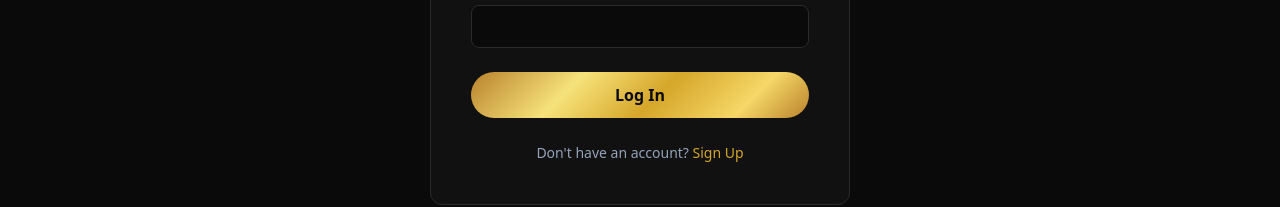
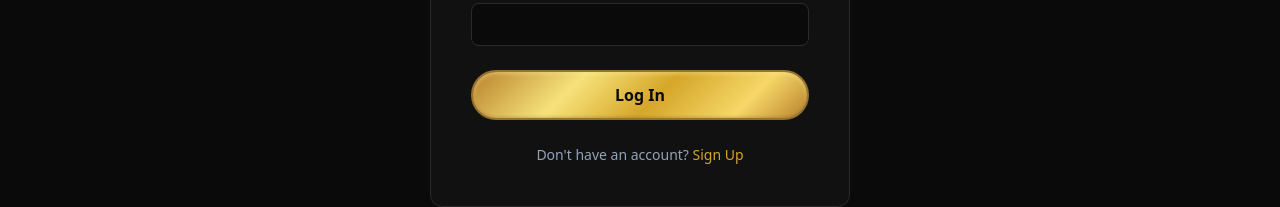
Before and after one commit to Isolyth/rockethacks, a SvelteKit app in the folder frontend/: page /login in a window 1280 px wide. Shown: the part 465-672 px from the top of the page. Built offline with nearby package versions, Linux system fonts and the light colour scheme; no server answers.

Commit message:
buttonoverhaul

```diff
--- a/frontend/src/app.css
+++ b/frontend/src/app.css
@@ -15,6 +15,8 @@
 	--gradient-silver: linear-gradient(180deg, #BAC0C5 0%, #F1F9FE 25%, #656A70 52%, #DDE6EA 77%, #43474D 100%);
 	--gradient-gold: linear-gradient(180deg, #F6E27A 0%, #D5A629 37.5%, #F6D767 75%, #B9822C 100%);
 	--gradient-gold-btn: linear-gradient(135deg, #B9822C 0%, #F6E27A 30%, #D5A629 55%, #F6D767 80%, #B9822C 100%);
+	--color-gold-border: #96722B;
+	--gold-btn-shadow: inset 0 2px 4px rgba(255, 235, 170, 0.45), inset 0 -1px 3px rgba(0, 0, 0, 0.2);
 	--radius: 12px;
 	--radius-sm: 8px;
 	--radius-pill: 9999px;
--- a/frontend/src/lib/components/AdvisorChat.svelte
+++ b/frontend/src/lib/components/AdvisorChat.svelte
@@ -288,7 +288,7 @@
 	.send-btn {
 		background: var(--gradient-gold-btn);
 		color: #0a0a0f;
-		border: none;
+		border: 2px solid var(--color-gold-border);
 		border-radius: var(--radius-pill);
 		padding: 0 1.25rem;
 		height: 48px;
@@ -296,6 +296,7 @@
 		cursor: pointer;
 		transition: filter 0.2s;
 		font-size: 0.9rem;
+		box-shadow: var(--gold-btn-shadow);
 	}
 
 	.send-btn:hover:not(:disabled) {
--- a/frontend/src/lib/components/FileUpload.svelte
+++ b/frontend/src/lib/components/FileUpload.svelte
@@ -279,11 +279,12 @@
 		padding: 0.875rem 2rem;
 		background: var(--gradient-gold-btn);
 		color: #0a0a0f;
-		border: none;
+		border: 2px solid var(--color-gold-border);
 		border-radius: var(--radius-pill);
 		font-size: 1rem;
 		font-weight: 600;
 		transition: filter 0.2s;
+		box-shadow: var(--gold-btn-shadow);
 	}
 
 	.analyze-btn:hover {
--- a/frontend/src/lib/components/PodcastPlayer.svelte
+++ b/frontend/src/lib/components/PodcastPlayer.svelte
@@ -271,7 +271,7 @@
 		width: 40px;
 		height: 40px;
 		border-radius: 50%;
-		border: none;
+		border: 2px solid var(--color-gold-border);
 		background: var(--gradient-gold-btn);
 		color: #0a0a0f;
 		display: flex;
@@ -279,6 +279,7 @@
 		justify-content: center;
 		flex-shrink: 0;
 		transition: filter 0.2s;
+		box-shadow: var(--gold-btn-shadow);
 	}
 
 	.play-btn:hover {
--- a/frontend/src/lib/components/QuestionCard.svelte
+++ b/frontend/src/lib/components/QuestionCard.svelte
@@ -267,11 +267,12 @@
 		padding: 0.625rem 1.25rem;
 		background: var(--gradient-gold-btn);
 		color: #0a0a0f;
-		border: none;
+		border: 2px solid var(--color-gold-border);
 		border-radius: var(--radius-pill);
 		font-size: 0.875rem;
 		font-weight: 600;
 		transition: filter 0.2s;
+		box-shadow: var(--gold-btn-shadow);
 	}
 
 	.submit-btn:hover:not(:disabled) {
--- a/frontend/src/routes/+page.svelte
+++ b/frontend/src/routes/+page.svelte
@@ -287,12 +287,13 @@
 		padding: 0.875rem 1.5rem;
 		background: var(--gradient-gold-btn);
 		color: #0a0a0f;
-		border: none;
+		border: 2px solid var(--color-gold-border);
 		border-radius: var(--radius-pill);
 		font-size: 1rem;
 		font-weight: 600;
 		cursor: pointer;
 		transition: filter 0.2s;
+		box-shadow: var(--gold-btn-shadow);
 	}
 
 	.primary-btn:hover {
--- a/frontend/src/routes/analyze/+page.svelte
+++ b/frontend/src/routes/analyze/+page.svelte
@@ -322,13 +322,14 @@
 		padding: 0.875rem 2rem;
 		background: var(--gradient-gold-btn);
 		color: #0a0a0f;
-		border: none;
+		border: 2px solid var(--color-gold-border);
 		border-radius: var(--radius-pill);
 		font-size: 1rem;
 		font-weight: 600;
 		cursor: pointer;
 		transition: filter 0.2s;
 		width: 100%;
+		box-shadow: var(--gold-btn-shadow);
 	}
 
 	.primary-btn:hover {
@@ -421,12 +422,13 @@
 		padding: 0.75rem 1.5rem;
 		background: var(--gradient-gold-btn);
 		color: #0a0a0f;
-		border: none;
+		border: 2px solid var(--color-gold-border);
 		border-radius: var(--radius-pill);
 		font-size: 0.9rem;
 		font-weight: 600;
 		cursor: pointer;
 		transition: filter 0.2s;
+		box-shadow: var(--gold-btn-shadow);
 	}
 
 	.view-btn:hover {
--- a/frontend/src/routes/dashboard/+page.svelte
+++ b/frontend/src/routes/dashboard/+page.svelte
@@ -198,12 +198,13 @@
 		padding: 0.625rem 1.25rem;
 		background: var(--gradient-gold-btn);
 		color: #0a0a0f;
-		border: none;
+		border: 2px solid var(--color-gold-border);
 		border-radius: var(--radius-pill);
 		font-size: 0.9rem;
 		font-weight: 600;
 		cursor: pointer;
 		transition: filter 0.2s;
+		box-shadow: var(--gold-btn-shadow);
 	}
 
 	.primary-btn:hover {
--- a/frontend/src/routes/login/+page.svelte
+++ b/frontend/src/routes/login/+page.svelte
@@ -116,13 +116,14 @@
 		padding: 0.75rem;
 		background: var(--gradient-gold-btn);
 		color: #0a0a0f;
-		border: none;
+		border: 2px solid var(--color-gold-border);
 		border-radius: var(--radius-pill);
 		font-size: 1rem;
 		font-weight: 600;
 		cursor: pointer;
 		transition: opacity 0.2s;
 		margin-top: 0.5rem;
+		box-shadow: var(--gold-btn-shadow);
 	}
 
 	.submit-btn:hover:not(:disabled) {
--- a/frontend/src/routes/signup/+page.svelte
+++ b/frontend/src/routes/signup/+page.svelte
@@ -127,13 +127,14 @@
 		padding: 0.75rem;
 		background: var(--gradient-gold-btn);
 		color: #0a0a0f;
-		border: none;
+		border: 2px solid var(--color-gold-border);
 		border-radius: var(--radius-pill);
 		font-size: 1rem;
 		font-weight: 600;
 		cursor: pointer;
 		transition: opacity 0.2s;
 		margin-top: 0.5rem;
+		box-shadow: var(--gold-btn-shadow);
 	}
 
 	.submit-btn:hover:not(:disabled) {
```
